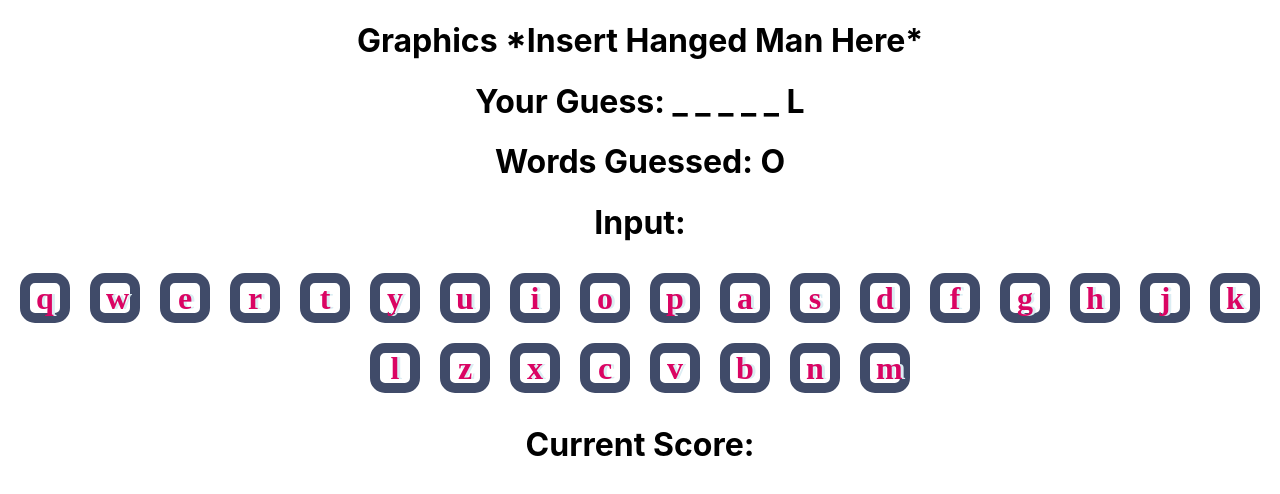
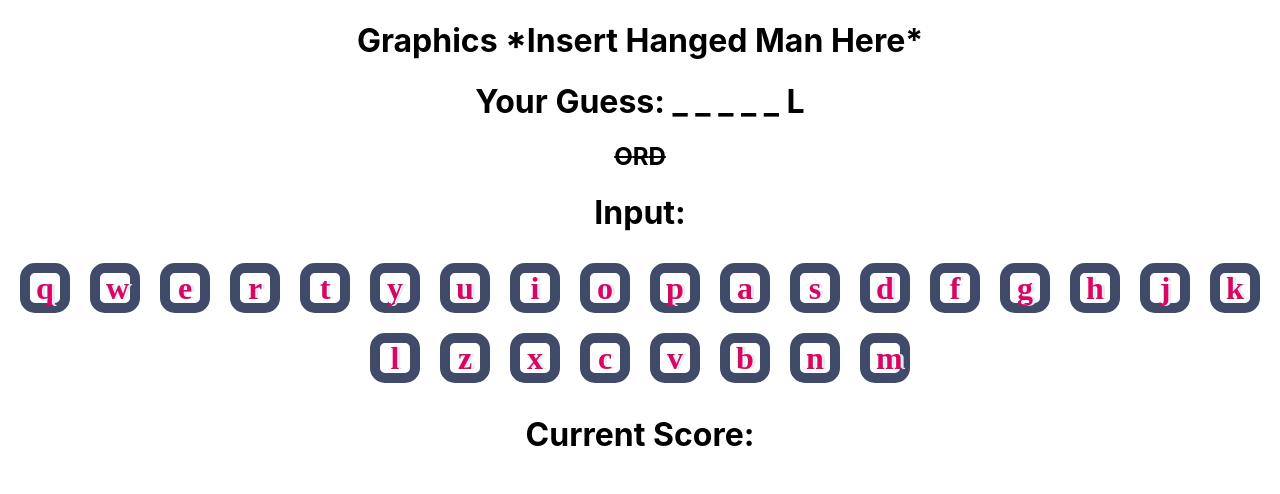
Before and after one commit to bxverley/tiktokcamp, a React (Create React App) app: page / in a window 1280 px wide. Shown: the top 494 px of the page. Built offline with nearby package versions, Linux system fonts and the light colour scheme.

Commit message:
Update WrongWords

```diff
--- a/src/components/WrongWords.js
+++ b/src/components/WrongWords.js
@@ -1,13 +1,40 @@
 //import stuff you need here
 //Tasking No. 3
+import React from 'react';
+import ReactDOM from 'react-dom';
 
 
 export default function WrongWords() {
     //put any custom functions here
+    let word = ['A', 'P', 'P', 'L', 'E'];
+
+    let wrongLetters = ['O','R','D']
+
+    const updateWrongLetter = letter => {
+        if (word.includes(letter) === false) {
+            wrongLetters.push(letter);
+        }
+        return wrongLetters
+    }
+
+
+    class StrikeThrough extends React.Component {
+        render() {
+            return (
+                <div>
+                    <h2 style={{textDecorationLine: 'line-through', textDecorationStyle: 'solid'}}>
+                    {wrongLetters}
+                    </h2>
+                </div>
+            )
+        }
+    }
 
     return (
       <div>
-          <h1> Words Guessed: O</h1>
+        <StrikeThrough />
       </div>
     )
 }
+
+//Text component does not exist, the render part was abit off
```
